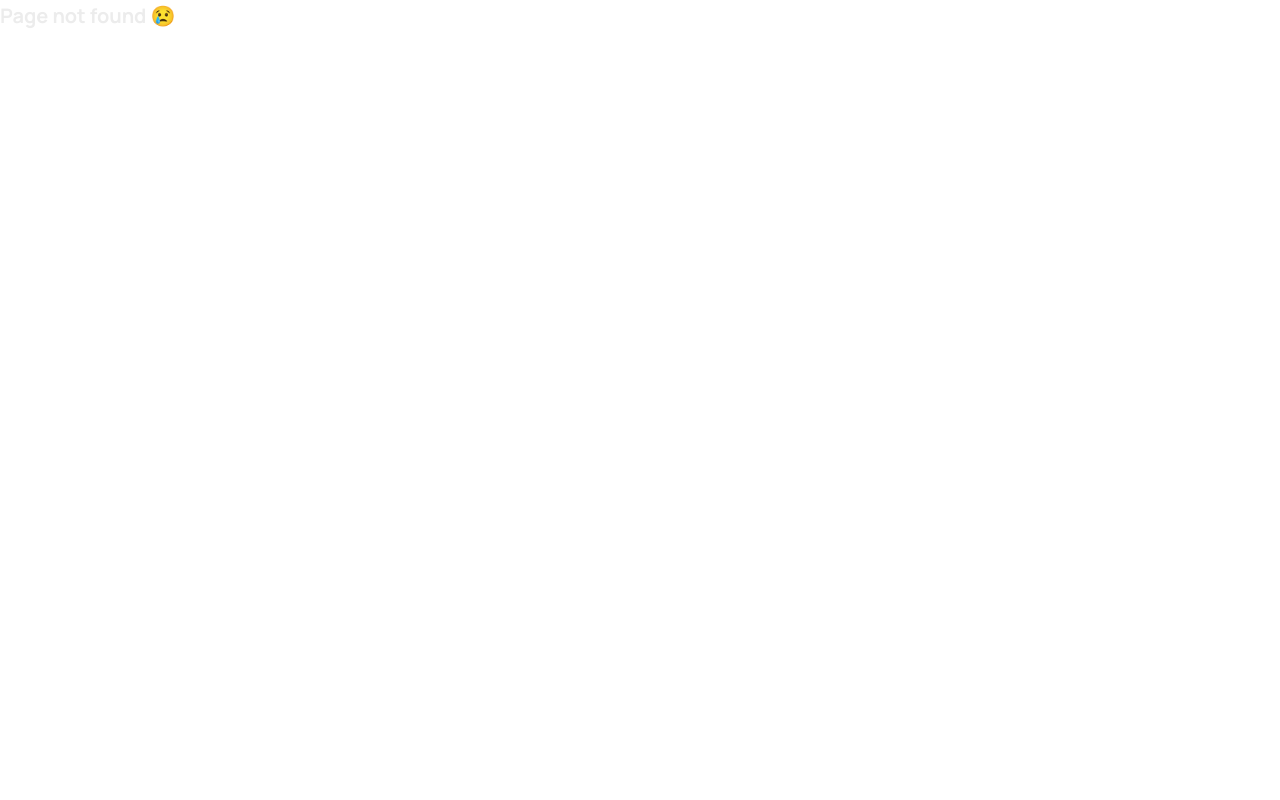
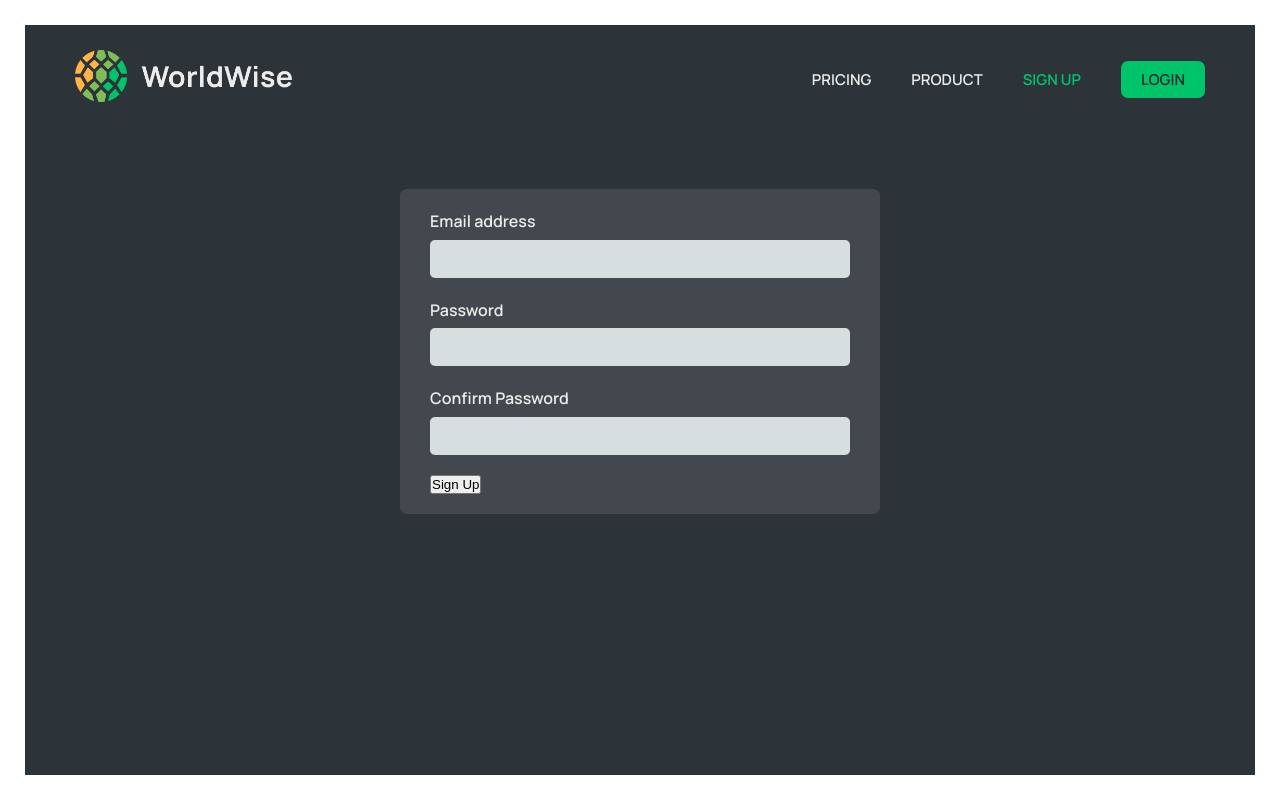
Before and after one commit to hansolo-N/TravellerApp, a React (Vite) app: page /signup in a window 1280 px wide. Before the commit this address had no page. Built offline with nearby package versions, Linux system fonts and the light colour scheme; data requests are answered from the project's data file.

Commit message:
created sign up component and added it to landing page

```diff
--- a/src/App.jsx
+++ b/src/App.jsx
@@ -10,6 +10,7 @@ import PageNotFound from './pages/PageNotFound'
 import AppLayout from './pages/AppLayout'
 import Form from './components/Form'
 import Login from './pages/Login'
+import SignUp from './pages/SignUp'
 import { CitiesProvider } from './contexts/CitiesContext'
 function Traveller() {
 
@@ -31,6 +32,7 @@ function Traveller() {
             <Route path='form' element={<Form/>}/>
           </Route>
           <Route path='login' element={<Login/>}/>
+          <Route path = 'signup' element={<SignUp/>}/>
           <Route path='*' element={<PageNotFound/>}/>
         </Routes>
     </BrowserRouter>
--- a/src/components/NavPage.jsx
+++ b/src/components/NavPage.jsx
@@ -10,6 +10,7 @@ function NavPage() {
         <ul>
             <li><NavLink to="/pricing">Pricing</NavLink></li>
             <li><NavLink to="/product">Product</NavLink></li>
+            <li><NavLink to="/signup">Sign Up</NavLink></li>
             <li><NavLink to="/login" className={styles.ctaLink}>login</NavLink></li>
         </ul>
     </nav>
--- /dev/null
+++ b/src/pages/SignUp.jsx
@@ -0,0 +1,53 @@
+import styles from "./Login.module.css";
+import { useState } from "react";
+import NavPage from "../components/NavPage"
+
+
+
+
+export default function SignUp() {
+    const [email, setEmail] = useState("");
+    const [password, setPassword] = useState("");
+    const [confirm, setConfirm] = useState("");
+
+    return (
+        <main className={styles.login}>
+          <NavPage/>
+          <form className={styles.form}>
+            <div className={styles.row}>
+              <label htmlFor="email">Email address</label>
+              <input
+                type="email"
+                id="email"
+                onChange={(e) => setEmail(e.target.value)}
+                value={email}
+              />
+            </div>
+
+            <div className={styles.row}>
+              <label htmlFor="password">Password</label>
+              <input
+                type="password"
+                id="password"
+                onChange={(e) => setPassword(e.target.value)}
+                value={password}
+              />
+            </div>
+
+            <div className={styles.row}>
+              <label htmlFor="password">Confirm Password</label>
+              <input
+                type="password"
+                id="Confirm"
+                onChange={(e) => setConfirm(e.target.value)}
+                value={confirm}
+              />
+            </div>
+
+            <div>
+              <button>Sign Up</button>
+            </div>
+          </form>
+        </main>
+      );
+}
```
Also changed, not shown: src/client/Client.js (added, +8 -0 lines), 1 other file (tests, documents, lock files or other folders).
